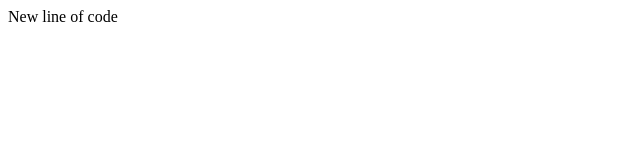
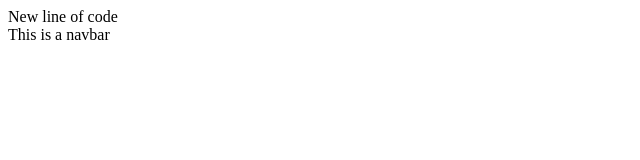
Before and after one commit to ReshikaAdhikari/python, a plain HTML site: page index.html in a window 1280 px wide. Shown: the full height of the page, 0-640 px from the left. Drawn offline with Linux system fonts and the light colour scheme.

Commit message:
created navbar

```diff
--- a/index.html
+++ b/index.html
@@ -1 +1,2 @@
 <div>New line of code</div>
+<div>This is a navbar</div>
```
Also changed, not shown: navbar.html (added, +1 -0 lines).
